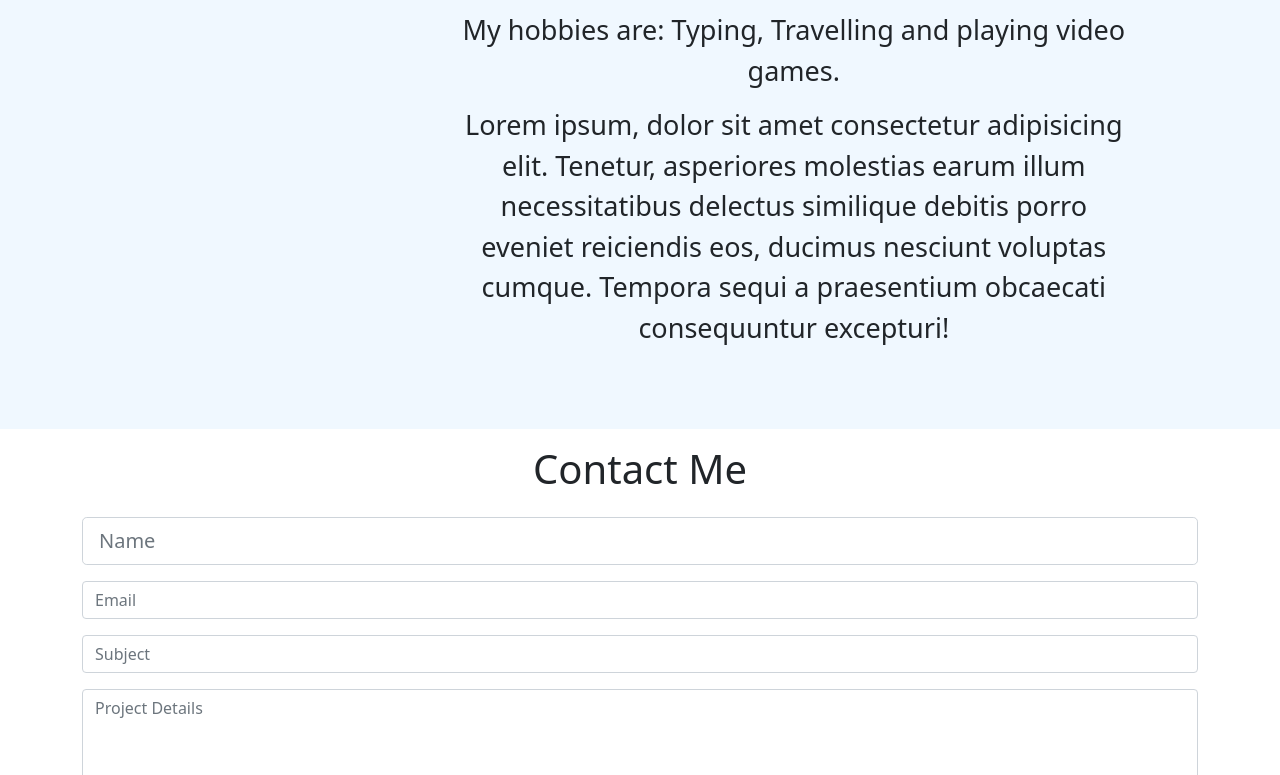
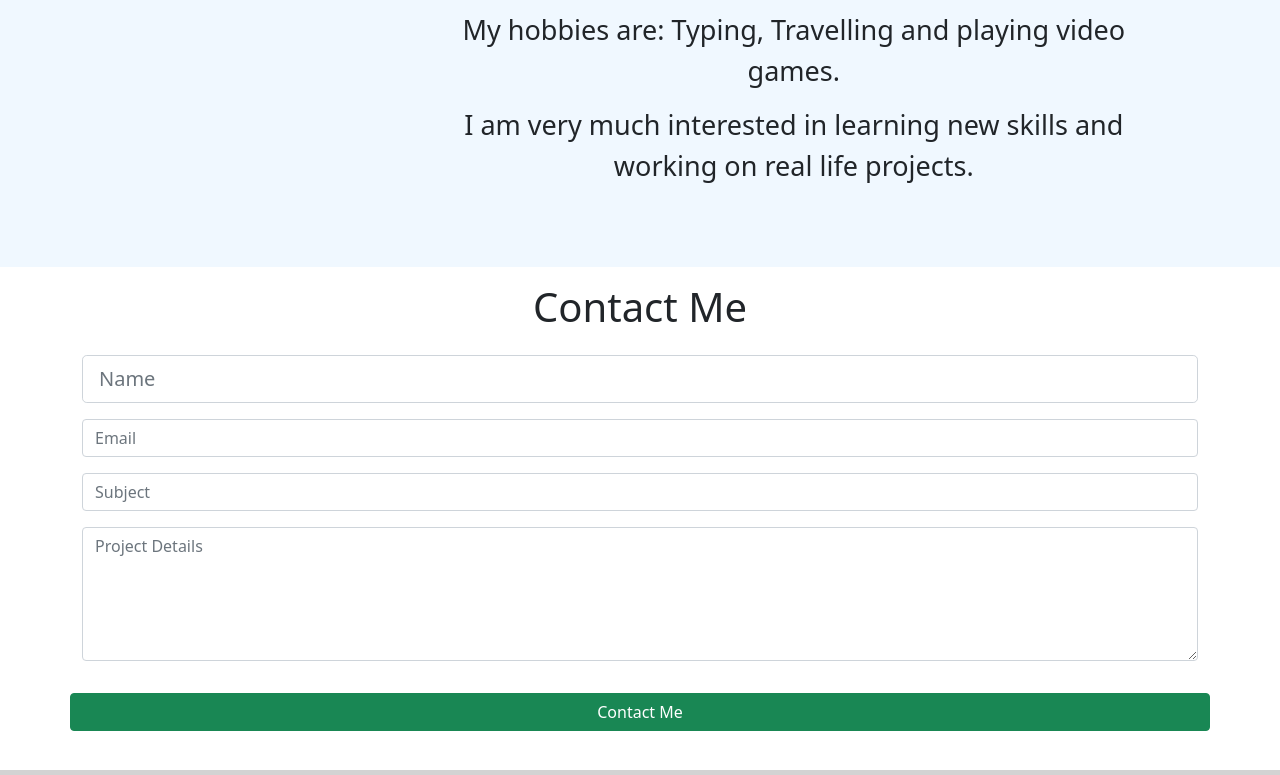
Before and after one commit to harshdeep2121/portfolio-st1, a plain HTML site: page index.html in a window 1280 px wide. Shown: the part 1161-1936 px from the top of the page. Drawn offline with nearby package versions, Linux system fonts and the light colour scheme.

Commit message:
Update index.html

```diff
--- a/index.html
+++ b/index.html
@@ -75,11 +75,7 @@
                         </p>
 
                         <p>
-                            Lorem ipsum, dolor sit amet consectetur adipisicing elit. Tenetur, asperiores molestias
-                            earum
-                            illum necessitatibus delectus similique debitis porro eveniet reiciendis eos, ducimus
-                            nesciunt
-                            voluptas cumque. Tempora sequi a praesentium obcaecati consequuntur excepturi!
+                            I am very much interested in learning new skills and working on real life projects.
                         </p>
 
                     </div>
```
